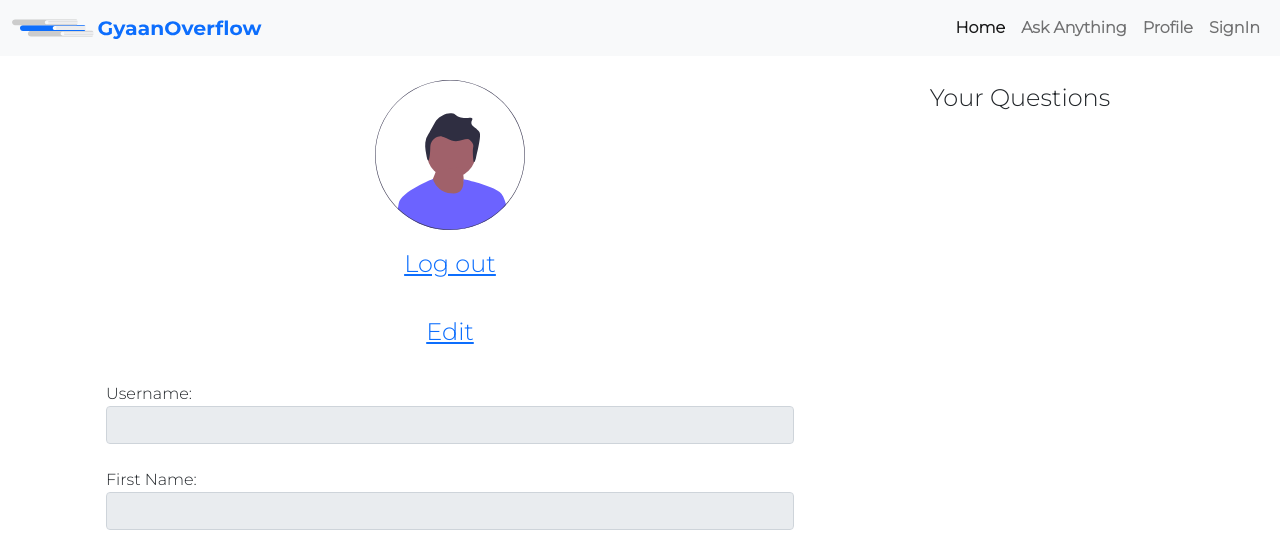
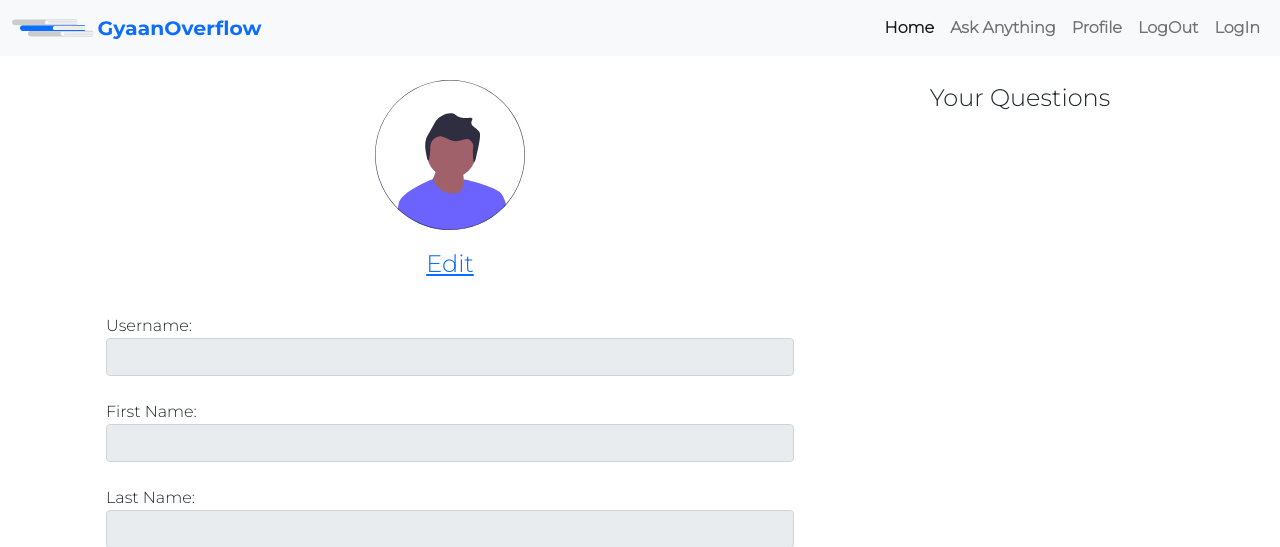
Before and after one commit to JARVIS1612/gyaanoverflow, a Flask app: page /registration/profile/1 in a window 1280 px wide. Shown: the top 547 px of the page. Run offline with Flask 2, Linux system fonts and the light colour scheme; the visitor is signed in with stand-in values (Sample User, id 1); data that the repository does not hold is empty.

Commit message:
minor changes

```diff
--- a/GOF/templates/Home/base.html
+++ b/GOF/templates/Home/base.html
@@ -36,7 +36,7 @@
         <div class="collapse navbar-collapse" id="navbarText">
             <ul class="navbar-nav ms-auto mb-2 mb-lg-0 fw-bolder">
                 <li class="nav-item">
-                    <a class="nav-link active" aria-current="page" href="#">Home</a>
+                    <a class="nav-link active" aria-current="page" href="/">Home</a>
                 </li>
                 {% if session['username'] %}
                     <li class="nav-item">
@@ -45,9 +45,12 @@
                     <li class="nav-item">
                         <a class="nav-link" href="/registration/profile/{{session['username']}}">Profile</a>
                     </li>
+                    <li class="nav-item">
+                        <a class="nav-link" href="/registration/logout">LogOut</a>
+                    </li>
                 {% endif %}
                 <li class="nav-item">
-                    <a class="nav-link" href="/registration">SignIn</a>
+                    <a class="nav-link" href="/registration">LogIn</a>
                 </li>
             </ul>
         </div>
--- a/GOF/templates/Registration/profile.html
+++ b/GOF/templates/Registration/profile.html
@@ -12,7 +12,6 @@
         {% endif %}
 
       </div>
-        <a href="/registration/logout" class="text-center my-3 fs-4">Log out</a>
         <a href="/registration/update/{{ data._id }}" class="text-center my-3 fs-4">Edit</a>
         <div class="container my-3 d-flex flex-column justify-content-center">
           Username:
--- a/run.py
+++ b/run.py
@@ -4,4 +4,4 @@ import os
 app = create_app()
 if __name__ == "__main__":
     app.secret_key = 'mysecret'
-    app.run(debug=False)
+    app.run(debug=True)
```
